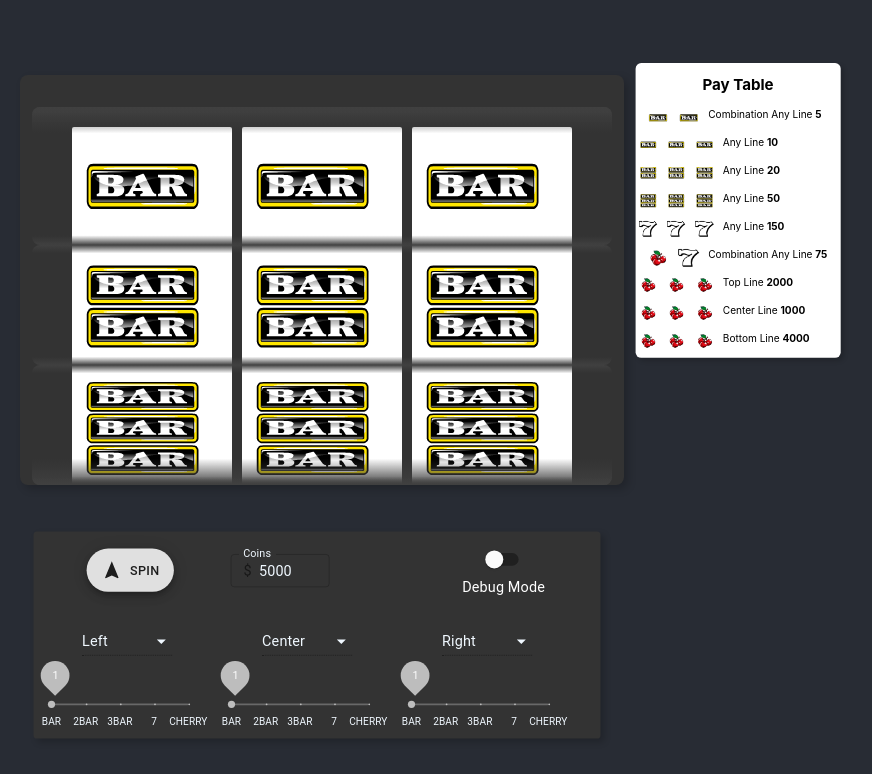
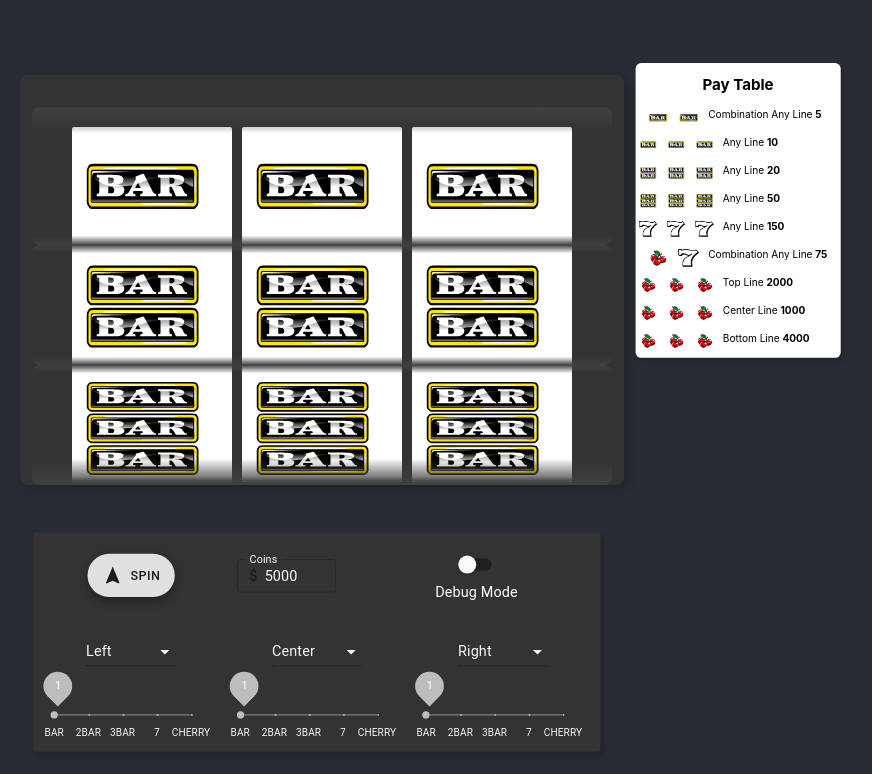
Before and after one commit to MikeAguirreG/slot_machine, a React app: page / in a window 1280 px wide. Shown: the whole page, without its empty margins (190-1062 px from the left). Built offline with nearby package versions, Linux system fonts and the light colour scheme.

Commit message:
Table no display= no flex

```diff
--- a/src/components/DebuggerY.js
+++ b/src/components/DebuggerY.js
@@ -29,7 +29,7 @@ const DebuggerY = (props) => {
   const classes = useStyles();
   return (
 
-    <form className="tc" >
+    <form className="" >
       <FormControl className={classes.formControl}>
         <InputLabel htmlFor="demo-controlled-open-select">{props.position}</InputLabel>
         <Select
--- a/src/containers/App.js
+++ b/src/containers/App.js
@@ -252,7 +252,7 @@ class App extends Component {
 
     let debugMenu = lines.map((line, index) => {
       return (
-        <div key={index} className="dtc tc">
+        <td key={index}>
           <DebuggerY
             onChange={this.handleChangeSelect}
             disabled={this.state.debugMode}
@@ -267,7 +267,7 @@ class App extends Component {
             disabled={this.state.debugMode}
           >
           </Symbols>
-        </div>
+        </td>
       )
     })
 
@@ -345,16 +345,18 @@ class App extends Component {
           config={{ duration: 500 }}
         >
           {props => (
-          <div style={props} className="debugger dt  tc center pa1 shadow-5 br2 bg-dark-gray">
-          <div className="dt-row tc center">
-            <div className="dtc tc v-mid">{repeatButton}</div>
-            <div className="dtc tc v-mid">{balanceArea}</div>
-            <div className="dtc tc v-mid">{debugSwitch}</div>
-          </div>
-          <div className="dt-row tc center">
-            <div className="dtc tc v-mid">{debugMenu}</div>
-          </div>
-        </div>
+            <table style={props} className="tc center center pa1 shadow-5 br2 bg-dark-gray debugger">
+              <tr>
+                <td>{repeatButton}</td>
+                <td><div className="dtc tc v-mid">{balanceArea}</div></td>
+                <td><div className="dtc tc v-mid">{debugSwitch}</div></td>
+              </tr>
+              <tr className="">
+                {debugMenu}
+              </tr>
+            </table>
+
+
 
 
         )}
--- a/src/index.css
+++ b/src/index.css
@@ -101,7 +101,6 @@ body {
     top: 65%;
     right: 35%;
     left: 15%;
-    display: flex;
     transform: scale(0.9, 0.9);
     transition: 0.3s transform;
     align-items: center;
```
